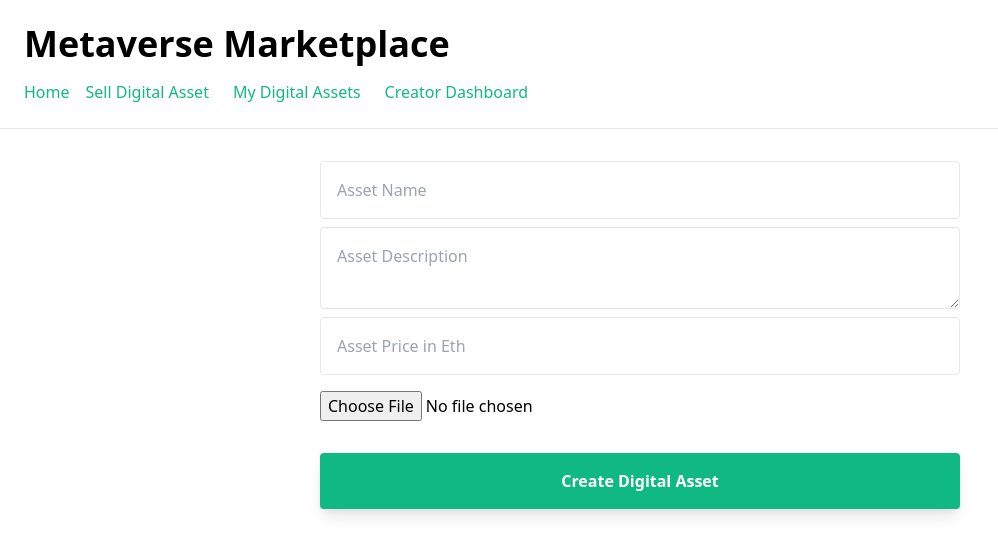
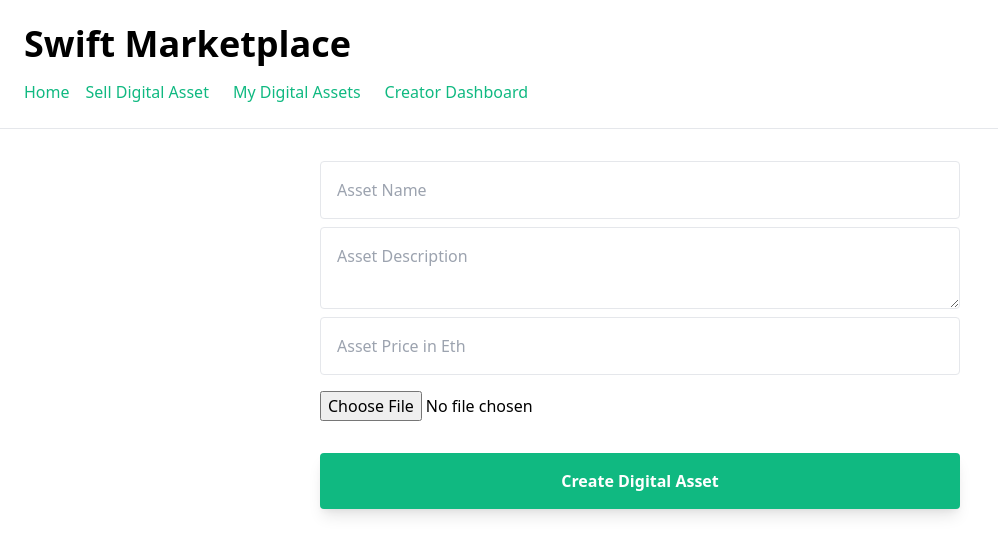
Before and after one commit to JustinGuo13/Orbit, a Next.js app: page /create-item in a window 1280 px wide. Shown: the top 554 px of the page, without its empty margins (0-998 px from the left). Built offline with nearby package versions, Linux system fonts and the light colour scheme; what ipfs-http-client would draw is missing.

Commit message:
Deploy to Mumbai test net

```diff
--- a/pages/_app.js
+++ b/pages/_app.js
@@ -5,7 +5,7 @@
 	return (
 		<div>
 			<nav className="border-b p-6">
-				<p className="text-4xl font-bold">Metaverse Marketplace</p>
+				<p className="text-4xl font-bold">Swift Marketplace</p>
 				<div className="flex mt-4">
 					<Link href="/">
 						<a className="mr-4 text-green-500">Home</a>
```
